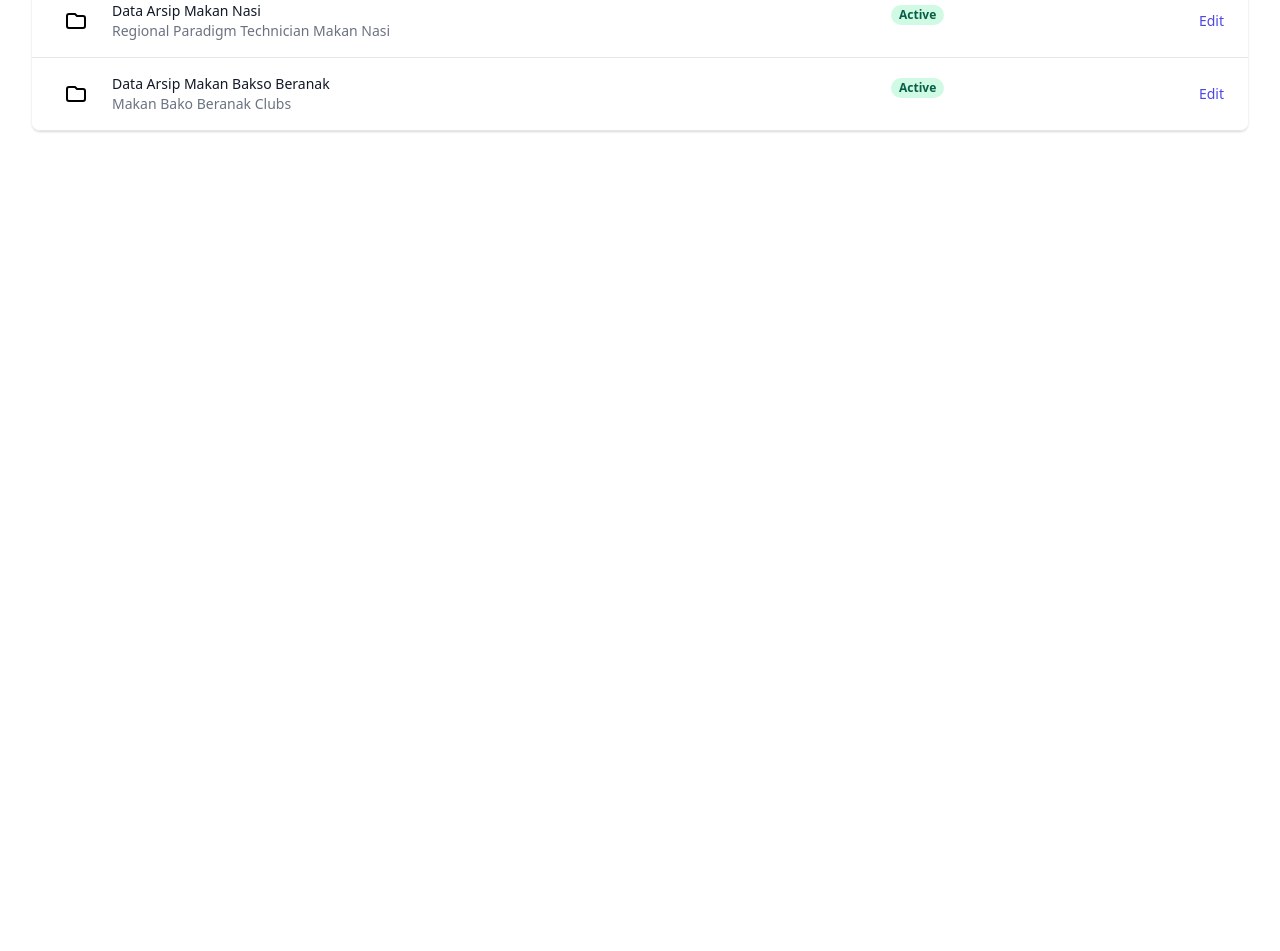
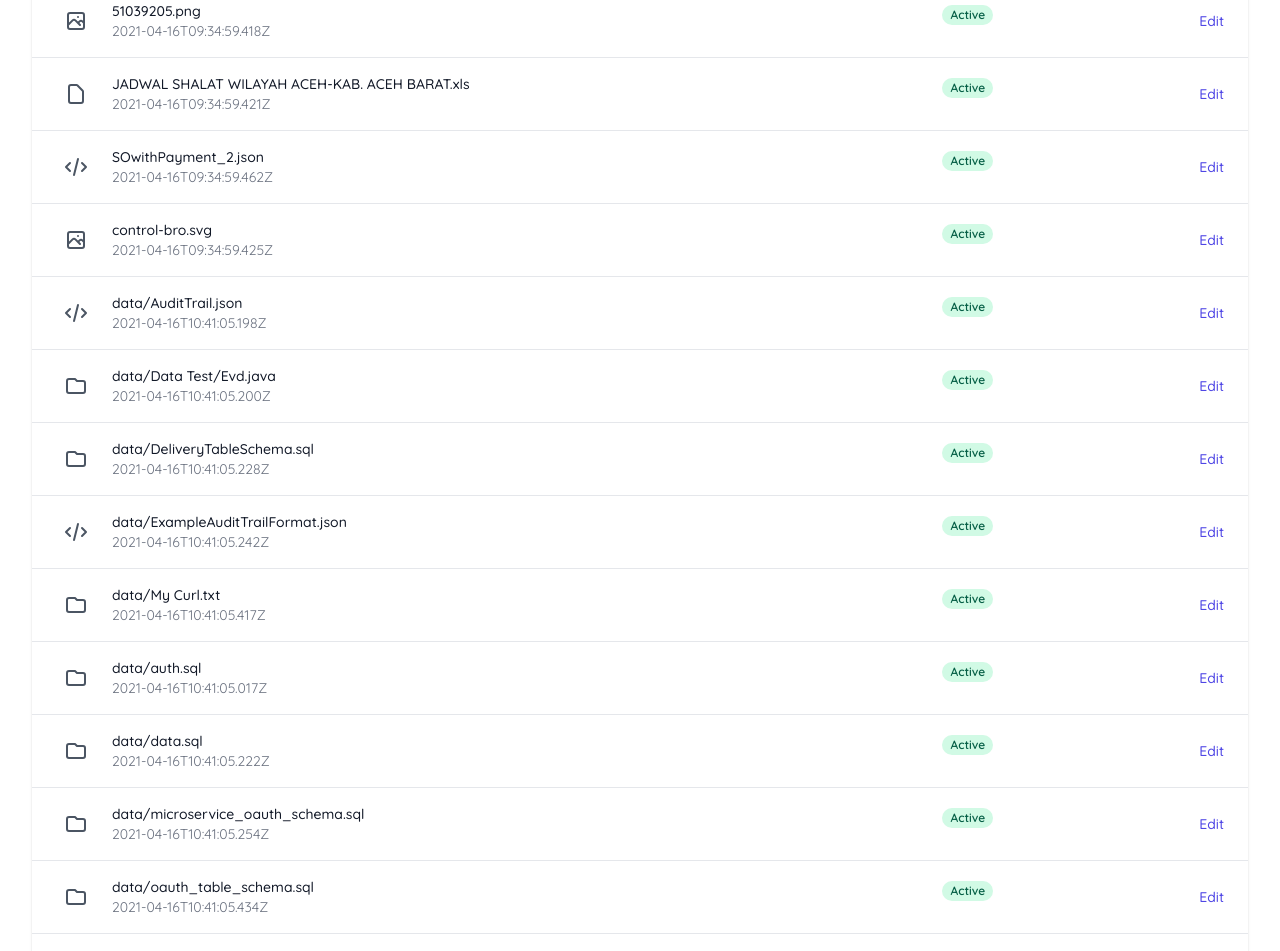
Before and after one commit to ekosutrisno/file-manager-app, a Vue app: page /u/dashboard in a window 1280 px wide. Shown: the part 260-1211 px from the top of the page. Before the commit the page ends 800 px from the top, so only its background shows below. Built offline with nearby package versions, Linux system fonts and the light colour scheme.

Commit message:
update: add data dummy and icon for identify FileType

```diff
--- a/src/App.vue
+++ b/src/App.vue
@@ -1,9 +1,6 @@
 <template>
   <router-view></router-view>
 </template>
-
-<script>
-  export default {
-
-  }
-</script>
+<style>
+  @import url('https://fonts.googleapis.com/css2?family=Quicksand:wght@400;500;600&display=swap');
+</style>
--- /dev/null
+++ b/src/assets/DataDummy.js
@@ -0,0 +1,180 @@
+const data = [
+  {
+    ETag: '"8a2541697c46eb858502d06feefa50aa"',
+    Key: "51039205.png",
+    LastModified: "2021-04-16T09:34:59.418Z",
+    Owner: {
+      DisplayName: "minio",
+      ID: "02d6176db174dc93cb1b899f7c6078f08654445fe8cf1b6ce98d8855f66bdbf4",
+    },
+    Size: 83858,
+    StorageClass: "STANDARD",
+  },
+  {
+    ETag: '"00ea2cc95ccf06cd4ea4703748d295c8"',
+    Key: "JADWAL SHALAT WILAYAH ACEH-KAB. ACEH BARAT.xls",
+    LastModified: "2021-04-16T09:34:59.421Z",
+    Owner: {
+      DisplayName: "minio",
+      ID: "02d6176db174dc93cb1b899f7c6078f08654445fe8cf1b6ce98d8855f66bdbf4",
+    },
+    Size: 241152,
+    StorageClass: "STANDARD",
+  },
+  {
+    ETag: '"4a999e08749b0747b7c7a3eeba0e73c8"',
+    Key: "SOwithPayment_2.json",
+    LastModified: "2021-04-16T09:34:59.462Z",
+    Owner: {
+      DisplayName: "minio",
+      ID: "02d6176db174dc93cb1b899f7c6078f08654445fe8cf1b6ce98d8855f66bdbf4",
+    },
+    Size: 5173,
+    StorageClass: "STANDARD",
+  },
+  {
+    ETag: '"73d9616b4f308ef346c51e4abf1f7d01"',
+    Key: "control-bro.svg",
+    LastModified: "2021-04-16T09:34:59.425Z",
+    Owner: {
+      DisplayName: "minio",
+      ID: "02d6176db174dc93cb1b899f7c6078f08654445fe8cf1b6ce98d8855f66bdbf4",
+    },
+    Size: 23720,
+    StorageClass: "STANDARD",
+  },
+  {
+    ETag: '"efb071f40e3de8f0fc9dd710504b1b54"',
+    Key: "data/AuditTrail.json",
+    LastModified: "2021-04-16T10:41:05.198Z",
+    Owner: {
+      DisplayName: "minio",
+      ID: "02d6176db174dc93cb1b899f7c6078f08654445fe8cf1b6ce98d8855f66bdbf4",
+    },
+    Size: 1961,
+    StorageClass: "STANDARD",
+  },
+  {
+    ETag: '"1e6333cb72c07cf770fde0ea95d5f6f8"',
+    Key: "data/Data Test/Evd.java",
+    LastModified: "2021-04-16T10:41:05.200Z",
+    Owner: {
+      DisplayName: "minio",
+      ID: "02d6176db174dc93cb1b899f7c6078f08654445fe8cf1b6ce98d8855f66bdbf4",
+    },
+    Size: 34048,
+    StorageClass: "STANDARD",
+  },
+  {
+    ETag: '"f0a48023a3de40cf55c5e72600cb8c85"',
+    Key: "data/DeliveryTableSchema.sql",
+    LastModified: "2021-04-16T10:41:05.228Z",
+    Owner: {
+      DisplayName: "minio",
+      ID: "02d6176db174dc93cb1b899f7c6078f08654445fe8cf1b6ce98d8855f66bdbf4",
+    },
+    Size: 1342,
+    StorageClass: "STANDARD",
+  },
+  {
+    ETag: '"b02025014e772cefd32cf3a0c206836a"',
+    Key: "data/ExampleAuditTrailFormat.json",
+    LastModified: "2021-04-16T10:41:05.242Z",
+    Owner: {
+      DisplayName: "minio",
+      ID: "02d6176db174dc93cb1b899f7c6078f08654445fe8cf1b6ce98d8855f66bdbf4",
+    },
+    Size: 2359,
+    StorageClass: "STANDARD",
+  },
+  {
+    ETag: '"e2a689f69aa3b0b9a5cfe6f2bf5d3651"',
+    Key: "data/My Curl.txt",
+    LastModified: "2021-04-16T10:41:05.417Z",
+    Owner: {
+      DisplayName: "minio",
+      ID: "02d6176db174dc93cb1b899f7c6078f08654445fe8cf1b6ce98d8855f66bdbf4",
+    },
+    Size: 1220,
+    StorageClass: "STANDARD",
+  },
+  {
+    ETag: '"33a14106a1850357b2b078d1cd92709b"',
+    Key: "data/auth.sql",
+    LastModified: "2021-04-16T10:41:05.017Z",
+    Owner: {
+      DisplayName: "minio",
+      ID: "02d6176db174dc93cb1b899f7c6078f08654445fe8cf1b6ce98d8855f66bdbf4",
+    },
+    Size: 1530,
+    StorageClass: "STANDARD",
+  },
+  {
+    ETag: '"385cefd4c34660132b10d544f6644e6a"',
+    Key: "data/data.sql",
+    LastModified: "2021-04-16T10:41:05.222Z",
+    Owner: {
+      DisplayName: "minio",
+      ID: "02d6176db174dc93cb1b899f7c6078f08654445fe8cf1b6ce98d8855f66bdbf4",
+    },
+    Size: 3033,
+    StorageClass: "STANDARD",
+  },
+  {
+    ETag: '"a78fda232895732428ea703bfb60dad3"',
+    Key: "data/microservice_oauth_schema.sql",
+    LastModified: "2021-04-16T10:41:05.254Z",
+    Owner: {
+      DisplayName: "minio",
+      ID: "02d6176db174dc93cb1b899f7c6078f08654445fe8cf1b6ce98d8855f66bdbf4",
+    },
+    Size: 5817,
+    StorageClass: "STANDARD",
+  },
+  {
+    ETag: '"e86a78169dab35f4e87003939c9d74f1"',
+    Key: "data/oauth_table_schema.sql",
+    LastModified: "2021-04-16T10:41:05.434Z",
+    Owner: {
+      DisplayName: "minio",
+      ID: "02d6176db174dc93cb1b899f7c6078f08654445fe8cf1b6ce98d8855f66bdbf4",
+    },
+    Size: 2220,
+    StorageClass: "STANDARD",
+  },
+  {
+    ETag: '"48cc261273c345e6a5114d0814419a7f"',
+    Key: "data/ori_auth.sql",
+    LastModified: "2021-04-16T10:41:05.454Z",
+    Owner: {
+      DisplayName: "minio",
+      ID: "02d6176db174dc93cb1b899f7c6078f08654445fe8cf1b6ce98d8855f66bdbf4",
+    },
+    Size: 7332,
+    StorageClass: "STANDARD",
+  },
+  {
+    ETag: '"59aacde5196d8a062477f2de5ced36d6"',
+    Key: "data/sap_schema.sql",
+    LastModified: "2021-04-16T10:41:05.476Z",
+    Owner: {
+      DisplayName: "minio",
+      ID: "02d6176db174dc93cb1b899f7c6078f08654445fe8cf1b6ce98d8855f66bdbf4",
+    },
+    Size: 2104,
+    StorageClass: "STANDARD",
+  },
+  {
+    ETag: '"debeb34316dfc41388312637746e4718"',
+    Key: "data/users_table_schema.sql",
+    LastModified: "2021-04-16T10:41:04.789Z",
+    Owner: {
+      DisplayName: "minio",
+      ID: "02d6176db174dc93cb1b899f7c6078f08654445fe8cf1b6ce98d8855f66bdbf4",
+    },
+    Size: 6071,
+    StorageClass: "STANDARD",
+  },
+];
+
+export default data;
--- a/src/components/Tables.vue
+++ b/src/components/Tables.vue
@@ -19,22 +19,31 @@
               </tr>
             </thead>
             <tbody class="bg-white divide-y divide-gray-200">
-              <tr v-for="person in people" :key="person.title">
+              <tr v-for="data in dataFile" :key="data.ETag">
                 <td class="px-6 py-4 whitespace-nowrap">
                   <div class="flex items-center">
-                    <div class="flex-shrink-0 h-10 w-10 rounded-full group hover:bg-gray-700 inline-flex items-center justify-center">
-                       <svg xmlns="http://www.w3.org/2000/svg" class="h-6 w-6 group-hover:text-gray-200" fill="none" viewBox="0 0 24 24" stroke="currentColor">
+                    <div class="flex-shrink-0 h-10 w-10 rounded-full group hover:bg-indigo-600 inline-flex items-center justify-center">
+                        <svg v-if="onCekDataType(data.Key) == 1" xmlns="http://www.w3.org/2000/svg" area-hidden="true" class="h-6 w-6 text-gray-600 group-hover:text-gray-200" fill="none" viewBox="0 0 24 24" stroke="currentColor">
+                          <path stroke-linecap="round" stroke-linejoin="round" stroke-width="2" d="M4 16l4.586-4.586a2 2 0 012.828 0L16 16m-2-2l1.586-1.586a2 2 0 012.828 0L20 14m-6-6h.01M6 20h12a2 2 0 002-2V6a2 2 0 00-2-2H6a2 2 0 00-2 2v12a2 2 0 002 2z" />
+                        </svg>
+                       <svg v-else-if="onCekDataType(data.Key) == 3" xmlns="http://www.w3.org/2000/svg" area-hidden="true" class="h-6 w-6 text-gray-600 group-hover:text-gray-200" fill="none" viewBox="0 0 24 24" stroke="currentColor">
+                        <path stroke-linecap="round" stroke-linejoin="round" stroke-width="2" d="M7 21h10a2 2 0 002-2V9.414a1 1 0 00-.293-.707l-5.414-5.414A1 1 0 0012.586 3H7a2 2 0 00-2 2v14a2 2 0 002 2z" />
+                      </svg>
+                      <svg v-else-if="onCekDataType(data.Key) == 4" xmlns="http://www.w3.org/2000/svg" area-hidden="true" class="h-6 w-6 text-gray-600 group-hover:text-gray-200" fill="none" viewBox="0 0 24 24" stroke="currentColor">
+                        <path stroke-linecap="round" stroke-linejoin="round" stroke-width="2" d="M10 20l4-16m4 4l4 4-4 4M6 16l-4-4 4-4" />
+                      </svg>
+                       <svg v-else xmlns="http://www.w3.org/2000/svg" area-hidden="true" class="h-6 w-6 text-gray-600 group-hover:text-gray-200" fill="none" viewBox="0 0 24 24" stroke="currentColor">
                          <path stroke-linecap="round" stroke-linejoin="round" stroke-width="2" d="M3 7v10a2 2 0 002 2h14a2 2 0 002-2V9a2 2 0 00-2-2h-6l-2-2H5a2 2 0 00-2 2z" />
                        </svg>
                     </div>
                     <div class="ml-4">
                       <div class="text-sm font-medium hover:underline cursor-pointer text-gray-900">
                         <router-link to="/u/dashboard/detail">
-                           {{ person.name }}
+                           {{ data.Key }}
                         </router-link>
                       </div>
                       <div class="text-sm text-gray-500">
-                        {{ person.title }}
+                        {{ data.LastModified }}
                       </div>
                     </div>
                   </div>
@@ -57,23 +66,44 @@
 </template>
 
 <script>
-const people = [
-  {
-    name: 'Data Arsip Makan Nasi',
-    title: 'Regional Paradigm Technician Makan Nasi',
-    department: 'Optimization'
-   },
-  {
-    name: 'Data Arsip Makan Bakso Beranak',
-    title: 'Makan Bako Beranak Clubs',
-    department: 'Optimization'
-   },
-]
+import { onMounted, reactive, toRefs } from 'vue';
+import DataDummy from '../assets/DataDummy';
 
 export default {
   setup() {
+    const state = reactive({
+      dataFile: DataDummy
+    });
+
+    const onGetData = async () =>{
+      // const response = await fetch('http://localhost:8080/files');
+      // const responseToJson = await response.json();
+
+      // state.dataFile = responseToJson;
+      console.log("On Development!");
+    }
+
+    const onCekDataType = ( stringDataname ) => {
+      if (stringDataname.includes(".png") || stringDataname.includes(".jpg") || stringDataname.includes(".svg")) {
+        return 1;
+      }else if(stringDataname.includes(".pdf")){
+        return 2;
+      }else if(stringDataname.includes(".xls") || stringDataname.includes(".doc")){
+        return 3;
+      }else if(stringDataname.includes(".json")){
+        return 4;
+      }
+    }
+
+    onMounted(()=>{
+      if (state.dataFile.length == 0) {
+        onGetData()
+      }
+    })
+
     return {
-      people,
+      ...toRefs(state),
+      onCekDataType
     }
   },
 }
--- a/src/layout/LayoutDashboard.vue
+++ b/src/layout/LayoutDashboard.vue
@@ -1,5 +1,5 @@
 <template>
-  <div>
+  <div class="font-quicksand">
     <Disclosure as="nav" class="bg-gray-800" v-slot="{ open }">
       <div class="max-w-7xl mx-auto px-4 sm:px-6 lg:px-8">
         <div class="flex items-center justify-between h-16">
--- a/tailwind.config.js
+++ b/tailwind.config.js
@@ -1,11 +1,15 @@
 module.exports = {
-  purge: ['./index.html', './src/**/*.{vue,js,ts,jsx,tsx}'],
+  purge: ["./index.html", "./src/**/*.{vue,js,ts,jsx,tsx}"],
   darkMode: false, // or 'media' or 'class'
   theme: {
-    extend: {},
+    extend: {
+      fontFamily: {
+        quicksand: ["Quicksand", "sans-serif"],
+      },
+    },
   },
   variants: {
     extend: {},
   },
   plugins: [],
-}
+};
```
